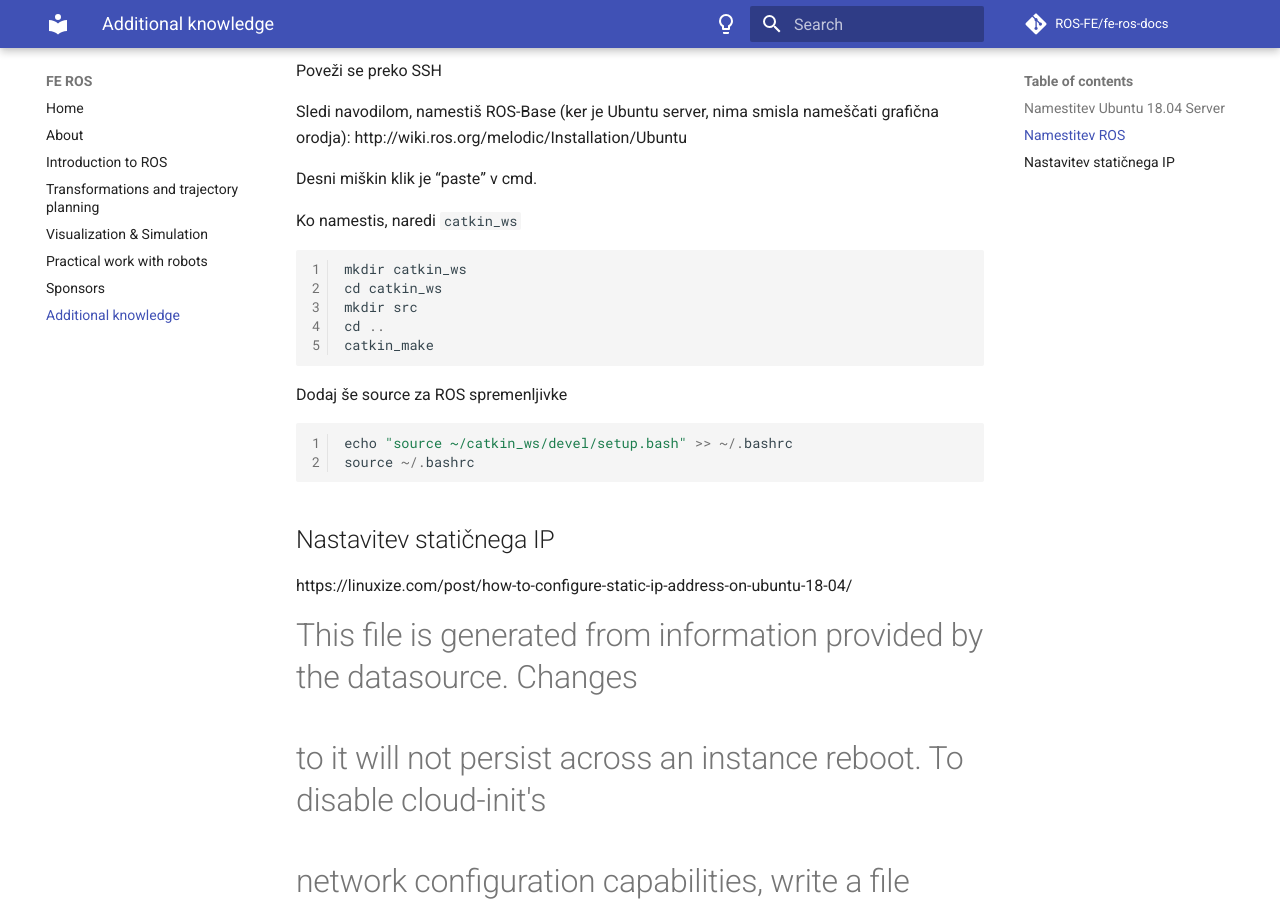
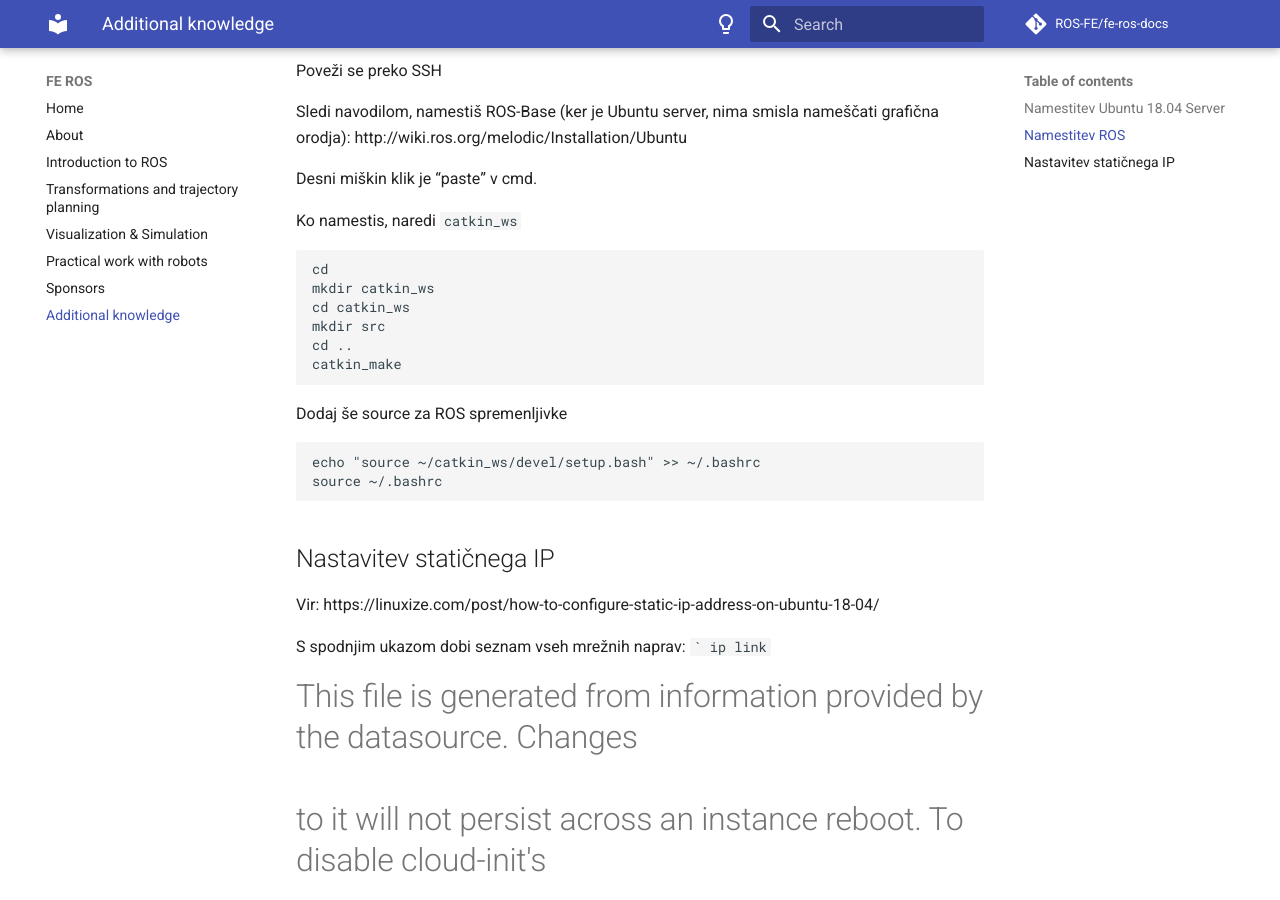
Before and after one commit to ROS-FE/fe-ros-docs, an MkDocs documentation site: the page built from docs/additional/index.md, in a window 1280 px wide and 900 px high, scrolled down 979 px. Built offline with MkDocs 1.6.1 and Material for MkDocs 9.7.7, drawn with Linux system fonts in a browser that asks for light colours; comment, search, counter and statistics services are not loaded.

Commit message:
Update index.md

`````diff
--- a/docs/additional/index.md
+++ b/docs/additional/index.md
@@ -46,7 +46,8 @@ Desni miškin klik je “paste” v cmd.
 
 Ko namestis, naredi `catkin_ws`
 
-```python linenums="1"
+```
+cd
 mkdir catkin_ws
 cd catkin_ws
 mkdir src
@@ -56,23 +57,28 @@ catkin_make
 
 Dodaj še source za ROS spremenljivke
 
-```python linenums="1"
+```
 echo "source ~/catkin_ws/devel/setup.bash" >> ~/.bashrc
 source ~/.bashrc
 ```
 
 ## Nastavitev statičnega IP
 
-https://linuxize.com/post/how-to-configure-static-ip-address-on-ubuntu-18-04/
+Vir: https://linuxize.com/post/how-to-configure-static-ip-address-on-ubuntu-18-04/
+
+S spodnjim ukazom dobi seznam vseh mrežnih naprav:
+````
+ip link
+```
+
+
+
 
 # This file is generated from information provided by the datasource.  Changes
-
 # to it will not persist across an instance reboot.  To disable cloud-init's
-
 # network configuration capabilities, write a file
 
 # /etc/cloud/cloud.cfg.d/99-disable-network-config.cfg with the following:
-
 # network: {config: disabled}
 
 network:
`````
